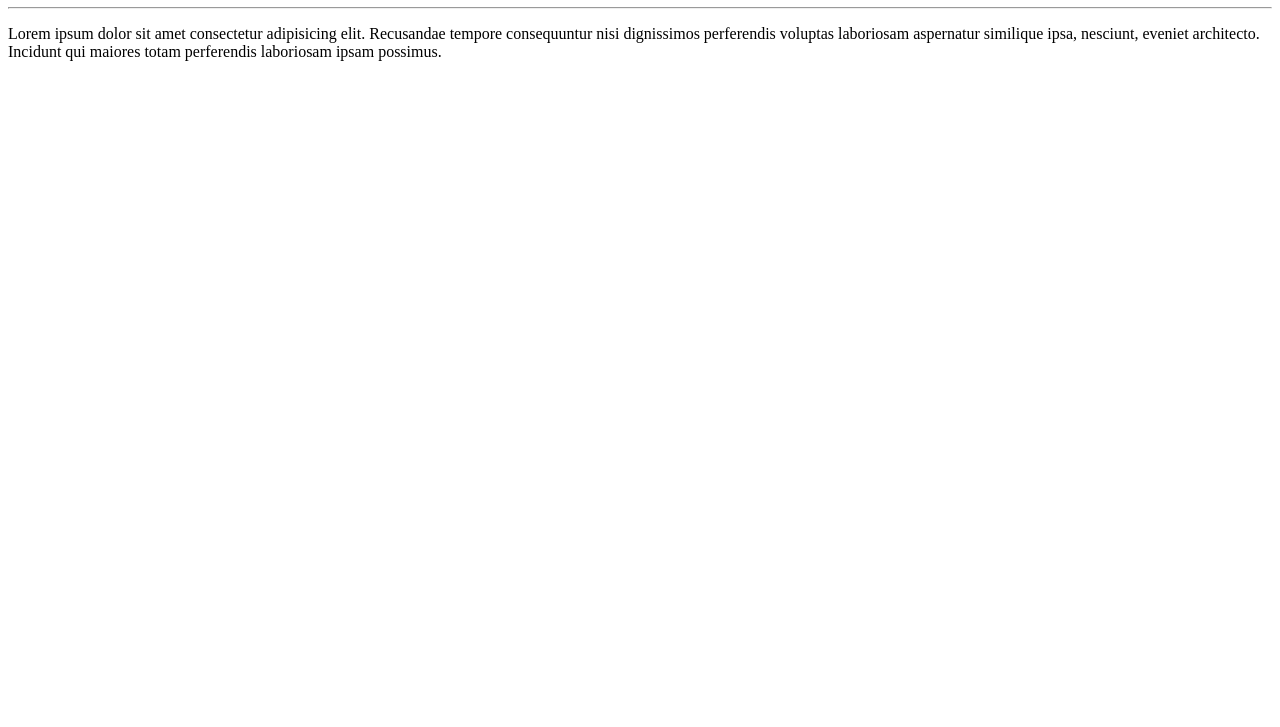
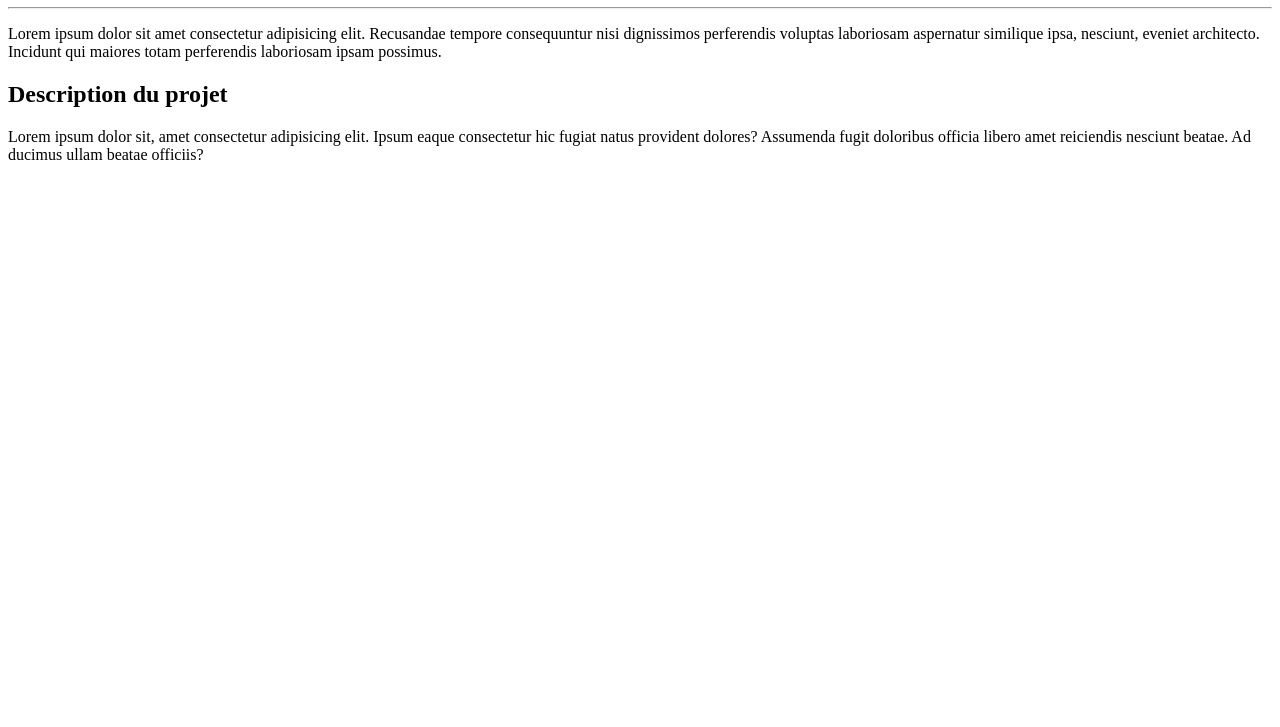
Before and after one commit to quentinmarescaux/project-springboard, a plain HTML site: page index.html in a window 1280 px wide. Shown: the part 73-800 px from the top of the page. Drawn offline with Linux system fonts and the light colour scheme.

Commit message:
add project description

```diff
--- a/index.html
+++ b/index.html
@@ -9,5 +9,10 @@
         <h1>Springboard Project 2024</h1>
         <hr />
         <p>Lorem ipsum dolor sit amet consectetur adipisicing elit. Recusandae tempore consequuntur nisi dignissimos perferendis voluptas laboriosam aspernatur similique ipsa, nesciunt, eveniet architecto. Incidunt qui maiores totam perferendis laboriosam ipsam possimus.</p>
+
+        <div>
+            <h2>Description du projet</h2>
+            <p>Lorem ipsum dolor sit, amet consectetur adipisicing elit. Ipsum eaque consectetur hic fugiat natus provident dolores? Assumenda fugit doloribus officia libero amet reiciendis nesciunt beatae. Ad ducimus ullam beatae officiis?</p>
+        </div>
     </body>
 </html>
```
